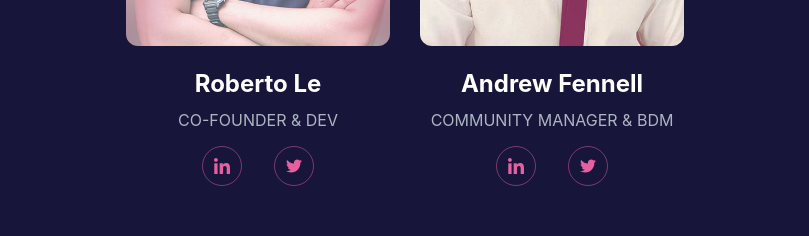
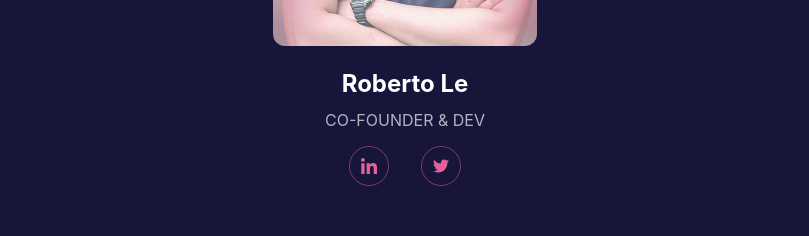
Before and after one commit to Mochi-Lab/mochilab.org, a React (Create React App) app: page / in a window 1280 px wide. Shown: the part 2956-3192 px from the top of the page, without its empty margins (235-1044 px from the left). Built offline with nearby package versions, Linux system fonts and the light colour scheme.

Commit message:
update info

```diff
--- a/src/components/MochiTeam/index.js
+++ b/src/components/MochiTeam/index.js
@@ -25,7 +25,7 @@ export default function MochiTeam() {
       name: 'Kevin Do',
       role: 'CO-FOUNDER & CTO',
       linkedin: 'https://www.linkedin.com/in/dotrungkien',
-      twitter: 'https://twitter.com/kien_metalrock',
+      twitter: 'https://twitter.com/kevindo90',
       instagram: 'https://www.instagram.com/',
     },
     {
@@ -33,7 +33,7 @@ export default function MochiTeam() {
       name: 'Charles Tran',
       role: 'CO-FOUNDER & CPO',
       linkedin: 'https://www.linkedin.com/in/chien-tran-b52339159',
-      twitter: 'https://twitter.com/chientm2002',
+      twitter: 'https://twitter.com/',
       instagram: 'https://www.instagram.com/',
     },
     {
@@ -68,14 +68,6 @@ export default function MochiTeam() {
       twitter: 'https://twitter.com/lwconga7',
       instagram: 'https://www.instagram.com/',
     },
-    {
-      image: andrew,
-      name: 'Andrew Fennell',
-      role: 'COMMUNITY MANAGER \n & BDM',
-      linkedin: 'https://twitter.com/Andrewfunbags',
-      twitter: 'https://twitter.com/Andrewfunbags',
-      instagram: 'https://www.instagram.com/',
-    },
   ];
 
   return (
```
